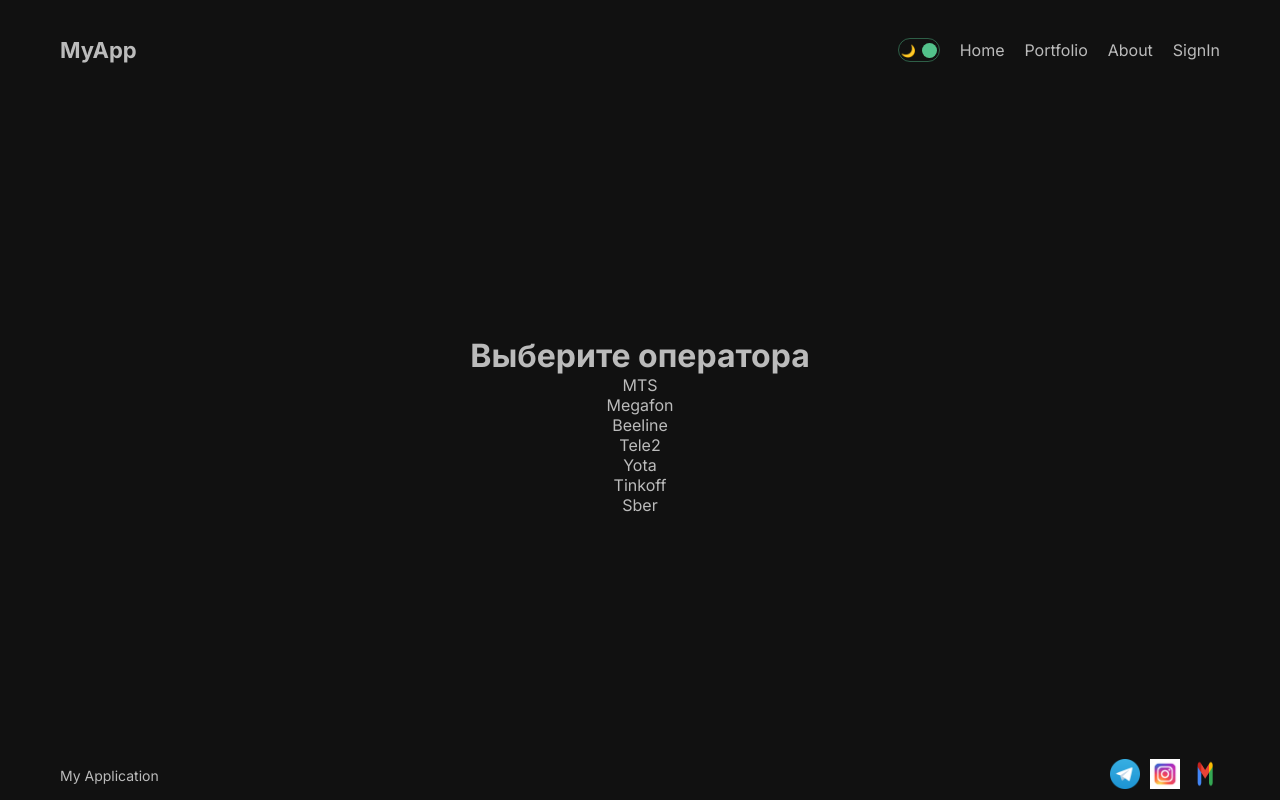
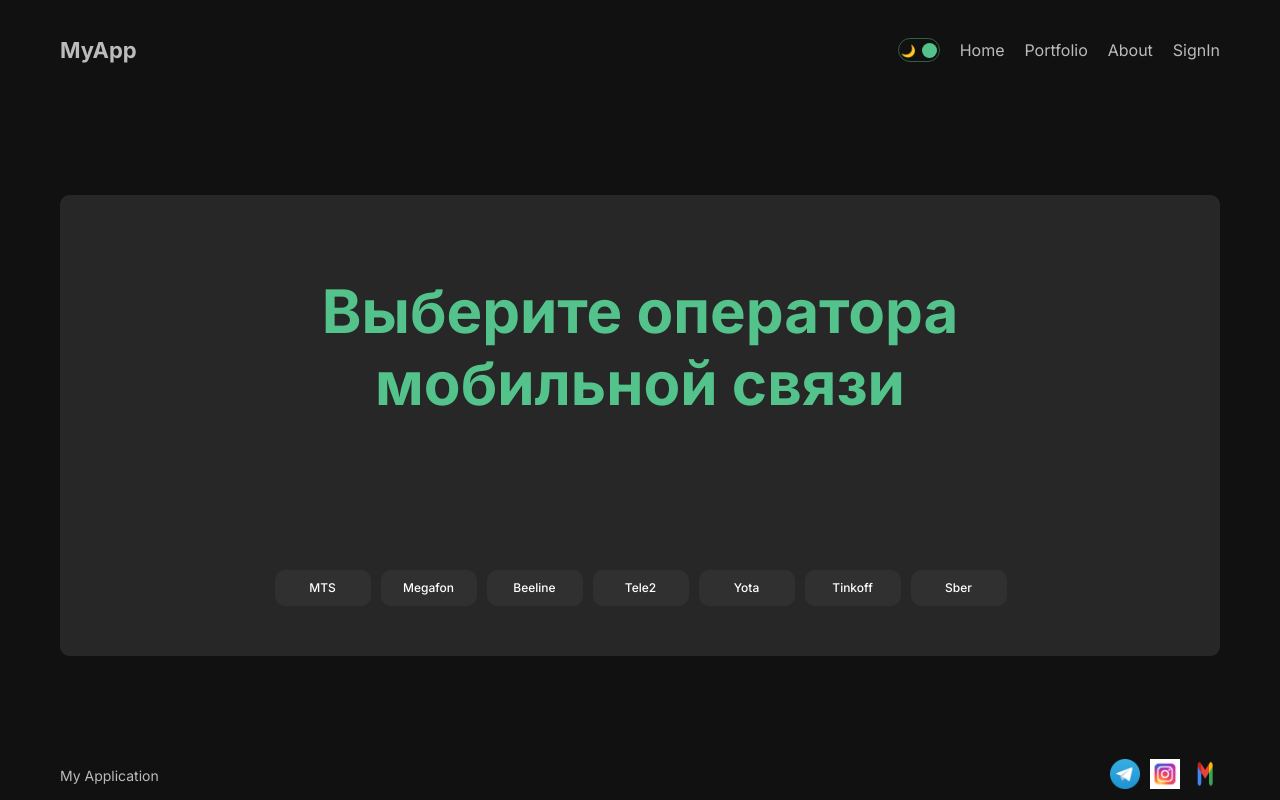
Before and after one commit to DonVladon96/mobile_pay_app, a Next.js app: page /MobilePay in a window 1280 px wide. Built offline with nearby package versions, Linux system fonts and the light colour scheme; no server answers.

Commit message:
add stayles for operators

```diff
--- a/src/app/MobilePay/page.module.css
+++ b/src/app/MobilePay/page.module.css
@@ -3,19 +3,162 @@
     display: flex;
     flex-direction: column;
     justify-content: space-between;
+    border-radius: 10px;
+    background: #272727;
+
+    padding-left: 235px;
+    padding-right: 235px;
+    padding-bottom: 50px;
+    width: 100%;
+    box-sizing: border-box;
+    color: #fff;
+    position: relative;
+    z-index: 0;
+    background-repeat: no-repeat;
+    background-position: center;
+    margin: 0;
+    background-size: cover;
     align-items: center;
+    padding-top: 80px;
 }
 
-.card_container {
-    display: flex;
-    flex-direction: row;
-    justify-content: center;
-    padding: 16px;
-    flex-wrap: wrap;
-    gap: 10px;
+/* Анимация для контейнера */
+
+.container:before {
+    content: '';
+    background: linear-gradient(45deg, #ff0000, #ff7300, #fffb00, #48ff00, #00ffd5, #002bff, #7a00ff, #ff00c8, #ff0000);
+    position: absolute;
+    top: -2px;
+    left: -2px;
+    background-size: 400%;
+    z-index: -1;
+    filter: blur(5px);
+    width: calc(100% + 4px);
+    height: calc(100% + 4px);
+    animation: glowing 20s linear infinite;
+    opacity: 0;
+    transition: opacity .3s ease-in-out;
+    border-radius: 10px;
 }
 
-.card {
-    list-style-type:none;
+.container:active {
+    color: rgba(39, 39, 39, 1);
+}
 
+.container:active:after {
+    background: transparent;
 }
+
+.container:hover:before {
+    opacity: 1;
+}
+
+.container:after {
+    z-index: -1;
+    content: '';
+    position: absolute;
+    width: 100%;
+    height: 100%;
+    background: rgba(39, 39, 39, 1);
+    left: 0;
+    top: 0;
+    border-radius: 10px;
+}
+
+@keyframes glowing {
+    0% {
+        background-position: 0 0;
+    }
+    50% {
+        background-position: 400% 0;
+    }
+    100% {
+        background-position: 0 0;
+    }
+}
+
+.navtab {
+    padding: 0;
+    margin: 0;
+    margin-top: 151px;
+    display: flex;
+    gap: 10px;
+    justify-content: center;
+    padding-left: 1px;
+    list-style: none;
+    text-decoration: none;
+}
+
+.title {
+    color: #53c28b;
+    font-size: 60px;
+}
+
+.navtab__button {
+    width: 96px;
+    height: 36px;
+    flex-shrink: 0;
+
+    color: #FFF;
+    font-size: 12px;
+    font-weight: 500;
+    line-height: 16px;
+
+    border-radius: 10px;
+    background: #303030;
+    box-sizing: border-box;
+
+    border: 0 solid #303030;
+    cursor: pointer;
+    transition: 0.4s;
+
+    display: flex;
+    align-content: center;
+    justify-content: center;
+    align-items: center;
+    text-decoration: none;
+}
+
+.navtab__button:hover {
+    cursor: pointer;
+    transition: .7s ease-in-out;
+    color: #000;
+    background-color: #2BE080;
+}
+
+@media screen and (max-width: 769px) {
+    .navtab {
+        margin-top: 314px;
+    }
+
+    .navtab__button {
+        font-family: 'Inter', Arial, sans-serif;
+        font-size: 12px;
+        font-style: normal;
+        font-weight: 500;
+        line-height: 16px;
+    }
+}
+
+@media screen and (max-width: 530px) {
+    .navtab {
+        gap: 6px;
+        margin-top: 212px;
+    ;
+
+    }
+
+    .navtab__button {
+        color: #FFF;
+        font-family: 'Inter', Arial, sans-serif;
+        font-size: 10px;
+        font-style: normal;
+        font-weight: 500;
+        line-height: 16px;
+        width: 82px;
+        height: 26px;
+        flex-shrink: 0;
+        border-radius: 6px;
+        background: #303030;
+    }
+}
--- a/src/app/MobilePay/page.tsx
+++ b/src/app/MobilePay/page.tsx
@@ -4,33 +4,36 @@
 const MobilePay = () => {
   return (
     <div className={styles.container}>
-      <h1>Выберите оператора</h1>
-      <Link href="/MobilePay/MTS">
+      <h1 className={styles.title}>Выберите оператора мобильной связи</h1>
+      <ul className={styles.navtab}>
+      <Link className={styles.navtab__button} href="/MobilePay/MTS">
         <span>MTS</span>
       </Link>
-      <Link href="/MobilePay/Megafon">
+      <Link className={styles.navtab__button} href="/MobilePay/Megafon">
         <span>Megafon</span>
       </Link>
 
-      <Link href="/MobilePay/Beeline">
+      <Link className={styles.navtab__button} href="/MobilePay/Beeline">
         <span>Beeline</span>
       </Link>
 
-      <Link href="/MobilePay/Tele2">
+      <Link className={styles.navtab__button} href="/MobilePay/Tele2">
         <span>Tele2</span>
       </Link>
 
-      <Link href="/MobilePay/Yota">
+      <Link className={styles.navtab__button} href="/MobilePay/Yota">
         <span>Yota</span>
       </Link>
 
-      <Link href="/MobilePay/Tinkoff">
+      <Link className={styles.navtab__button} href="/MobilePay/Tinkoff">
         <span>Tinkoff</span>
       </Link>
 
-      <Link href="/MobilePay/Sber">
+      <Link className={styles.navtab__button} href="/MobilePay/Sber">
         <span>Sber</span>
       </Link>
+      </ul>
+
     </div>
   );
 };
```
